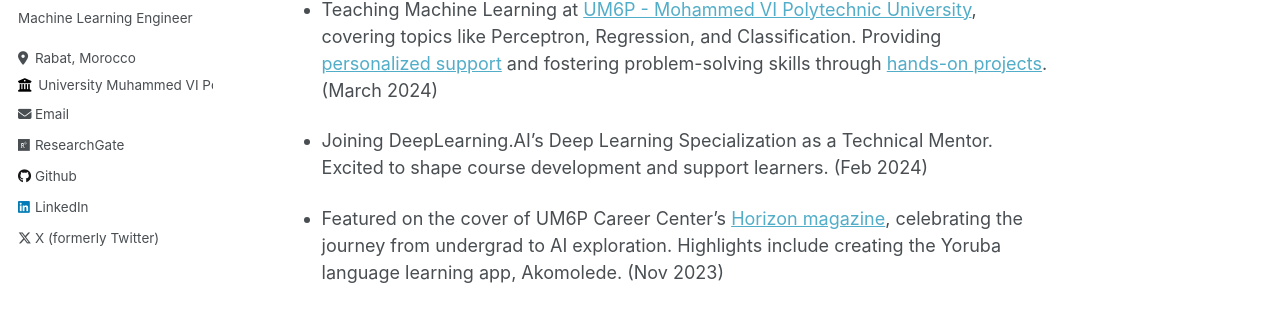
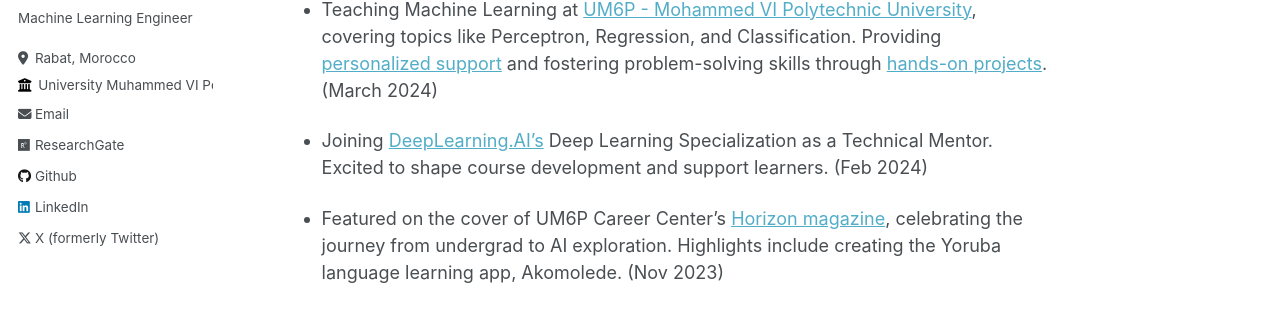
Before and after one commit to aljebraschool/aljebraschool.github.io, a Jekyll site: the page built from _portfolio/portfolio-2.md, in a window 1280 px wide and 900 px high. Shown: the part 254-567 px from the top of the window. Built offline with Jekyll 4.4.1, drawn with Linux system fonts in a browser that asks for light colours; part of the change alters nothing that is shown.

Commit message:
more updates on news tab

```diff
--- a/_portfolio/portfolio-2.md
+++ b/_portfolio/portfolio-2.md
@@ -1,6 +1,6 @@
 ---
 title: "News"
-<!-- excerpt: "Enhanced Yoruba Language Learning App through Collective Intelligence<br/><img src='/images/500x300.png'>" -->
+<!-- excerpt: "Enhanced Yoruba Language Learning App through Collective Intelligence<br/><img src='/images/akomolede.jpeg'>" -->
 collection: portfolio
 ---
 
@@ -8,7 +8,7 @@ collection: portfolio
 
 - Teaching Machine Learning at [UM6P - Mohammed VI Polytechnic University](https://um6p.ma/en), covering topics like Perceptron, Regression, and Classification. Providing [personalized support](https://www.youtube.com/c/aljebraschool) and fostering problem-solving skills through [hands-on projects](https://github.com/aljebraschool/Machine-Learning-Tutorial---2024.git). (March 2024)
 
-- Joining DeepLearning.AI’s Deep Learning Specialization as a Technical Mentor. Excited to shape course development and support learners. (Feb 2024)
+- Joining [DeepLearning.AI’s](https://deeplearning.ai) Deep Learning Specialization as a Technical Mentor. Excited to shape course development and support learners. (Feb 2024)
 
 - Featured on the cover of UM6P Career Center’s [Horizon magazine](https://heyzine.com/flip-book/feac47ef29), celebrating the journey from undergrad to AI exploration. Highlights include creating the Yoruba language learning app, Akomolede. (Nov 2023)
 
```
Also changed, not shown: images/akomolede.jpeg (added).
